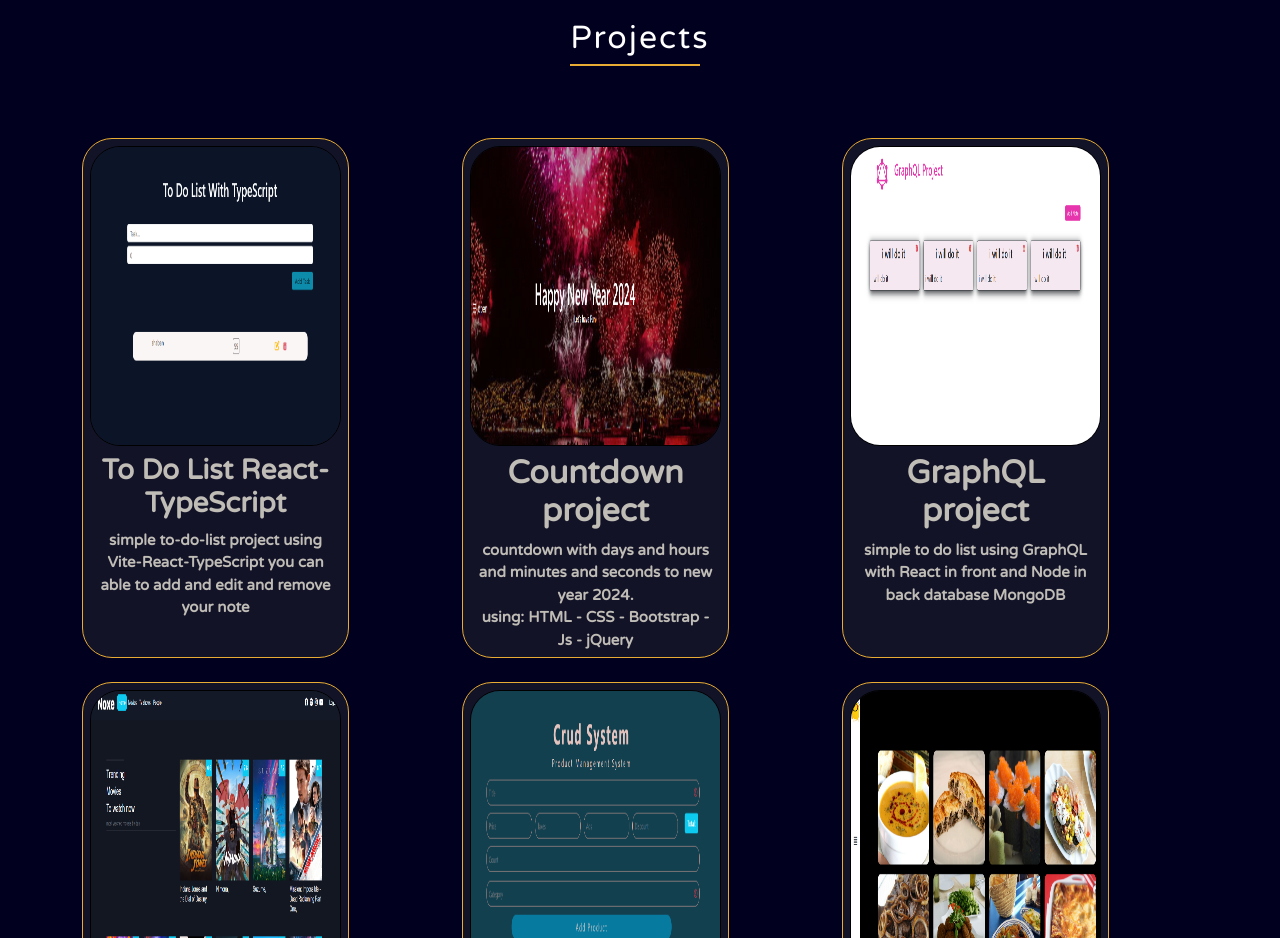
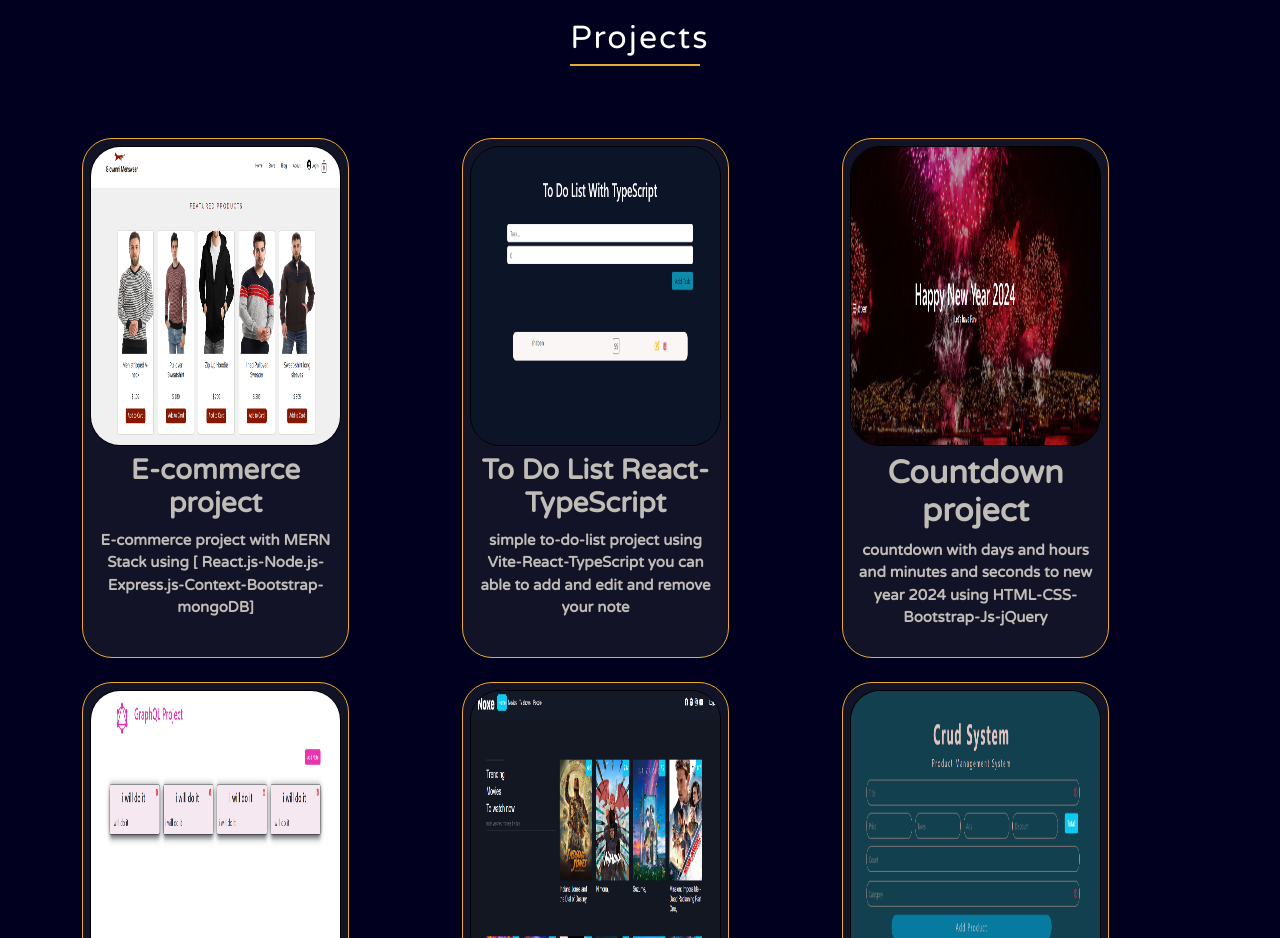
Before and after one commit to ShaabanHamdy/My-Portfolio, a React (Create React App) app: page / in a window 1280 px wide. Shown: the part 2520-3458 px from the top of the page. Built offline with nearby package versions, Linux system fonts and the light colour scheme.

Commit message:
first commit

```diff
--- a/src/Components/Projects/Projects.jsx
+++ b/src/Components/Projects/Projects.jsx
@@ -6,6 +6,7 @@ import CRUD from "../images/CRUD SYSTEM .png";
 import Yummy from "../images/Yummy.png";
 import crudTypescript from "../images/crus-typescript.png";
 import graph from "../images/graphQL.png";
+import eCommerce from "../images/e-commerce.PNG";
 import "./Projects.css";
 const Projects = () => {
   return (
@@ -13,6 +14,36 @@ const Projects = () => {
       <div id="PROJECTS" className="row gy-4 my-5">
         <div className="text-center my-5 ">
           <h2 className="Project">Projects</h2>
+        </div>
+
+        <div className="col-md-4 col-Project">
+          <div className="mainCard  w-75" style={{ width: "30rem" }}>
+            <div className="imgDiv">
+              <img className="imgProject w-100" src={eCommerce} />
+            </div>
+            <div className="textBody">
+              <div className="btnDiv">
+                <a
+                  target="_blank"
+                  href="https://github.com/ShaabanHamdy/React-TypeScript-Crud-System"
+                >
+                  <button className="btn btn-info mx-5">Github</button>
+                </a>
+                <a
+                  target="_blank"
+                  href="https://shaban-hamdy-react-typescrit-crud.netlify.app/"
+                >
+                  <button className="btn btn-info">Live Demo</button>
+                </a>
+              </div>
+            </div>
+            <div className="p-2 text-center des">
+              <h3 className=" fw-bold">E-commerce project</h3>
+              <p className=" fw-bold">
+              E-commerce project with MERN Stack using [ React.js-Node.js-Express.js-Context-Bootstrap-mongoDB]
+              </p>
+            </div>
+          </div>
         </div>
 
         <div className="col-md-4 col-Project">
@@ -45,6 +76,7 @@ const Projects = () => {
             </div>
           </div>
         </div>
+
         <div className="col-md-4 col-Project">
           <div className="mainCard  w-75" style={{ width: "30rem" }}>
             <div className="imgDiv">
@@ -70,7 +102,7 @@ const Projects = () => {
               <h2 className=" fw-bold">Countdown project</h2>
               <p className=" fw-bold">
                 countdown with days and hours and minutes and seconds to new
-                year 2024. <br /> using: HTML - CSS - Bootstrap - Js - jQuery
+                year 2024 using HTML-CSS-Bootstrap-Js-jQuery
               </p>
             </div>
           </div>
```
Also changed, not shown: src/Components/images/e-commerce.PNG (renamed from src/Components/images/e-commerce .PNG).
